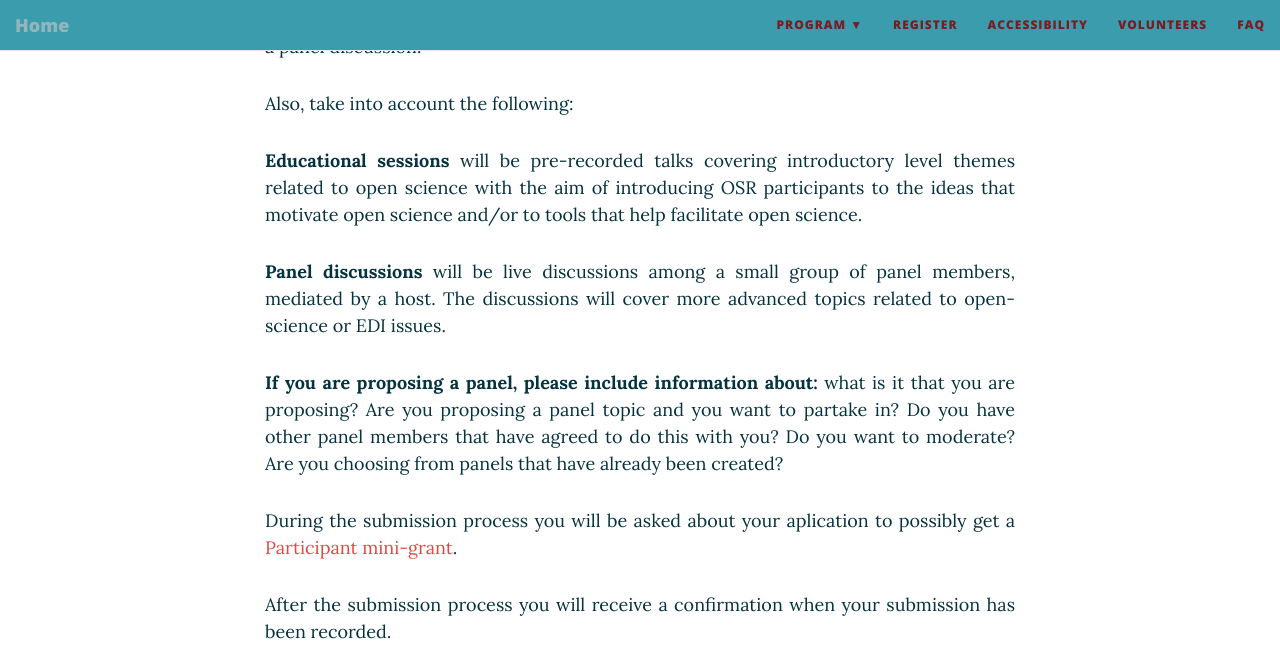
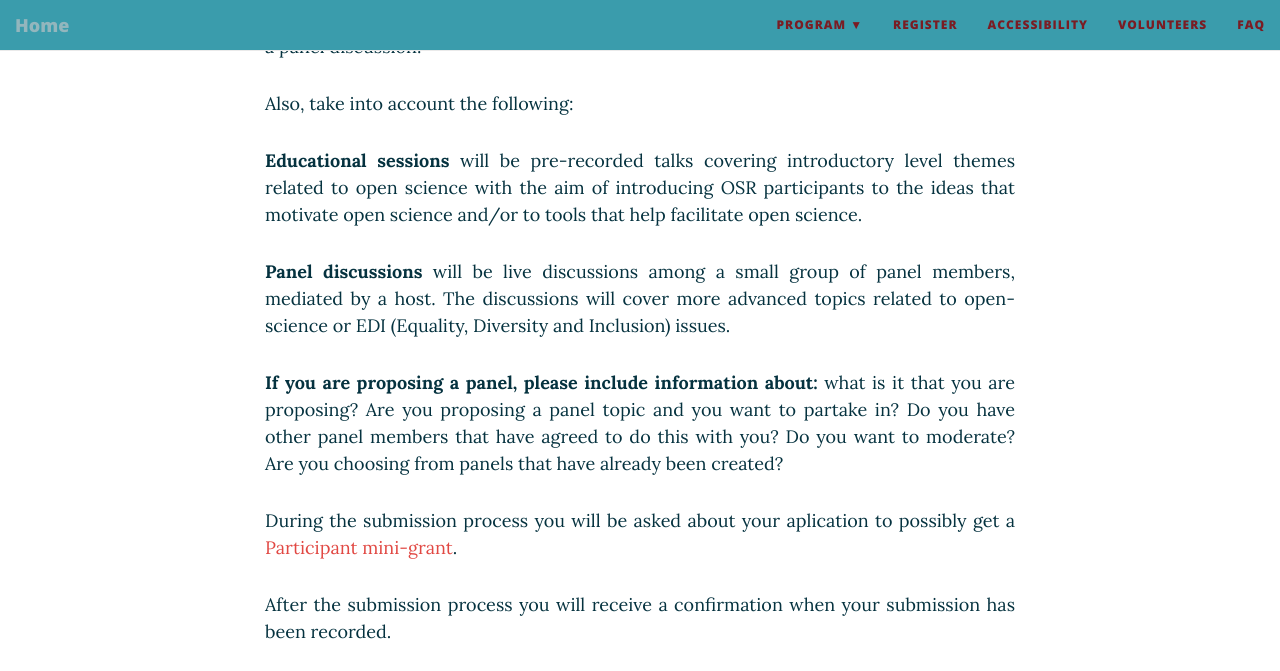
Before and after one commit to ohbm/osr2021, a Jekyll site: the page built from submit.md, in a window 1280 px wide and 900 px high, scrolled down 1420 px, cut to the strip 0-671 px from the top of the window. Built offline with Jekyll 4.4.1, drawn with Linux system fonts in a browser that asks for light colours; nearby versions of some CDN libraries.

Commit message:
Update submit.md

```diff
--- a/submit.md
+++ b/submit.md
@@ -65,7 +65,7 @@ If you do not have a GitHub username, we invite you to follow the instructions a
 {::options parse_block_html="false" /}
 {::options parse_block_html="true" /}
 <p align="justify">
-  **Panel discussions** will be live discussions among a small group of panel members, mediated by a host. The discussions will cover more advanced topics related to open-science or EDI issues.
+  **Panel discussions** will be live discussions among a small group of panel members, mediated by a host. The discussions will cover more advanced topics related to open-science or EDI (Equality, Diversity and Inclusion) issues.
 </p>
 <p align="justify">
 **If you are proposing a panel, please include information about:** what is it that you are proposing? Are you proposing a panel topic and you want to partake in? Do you have other panel members that have agreed to do this with you? Do you want to moderate? Are you choosing from panels that have already been created?
```
